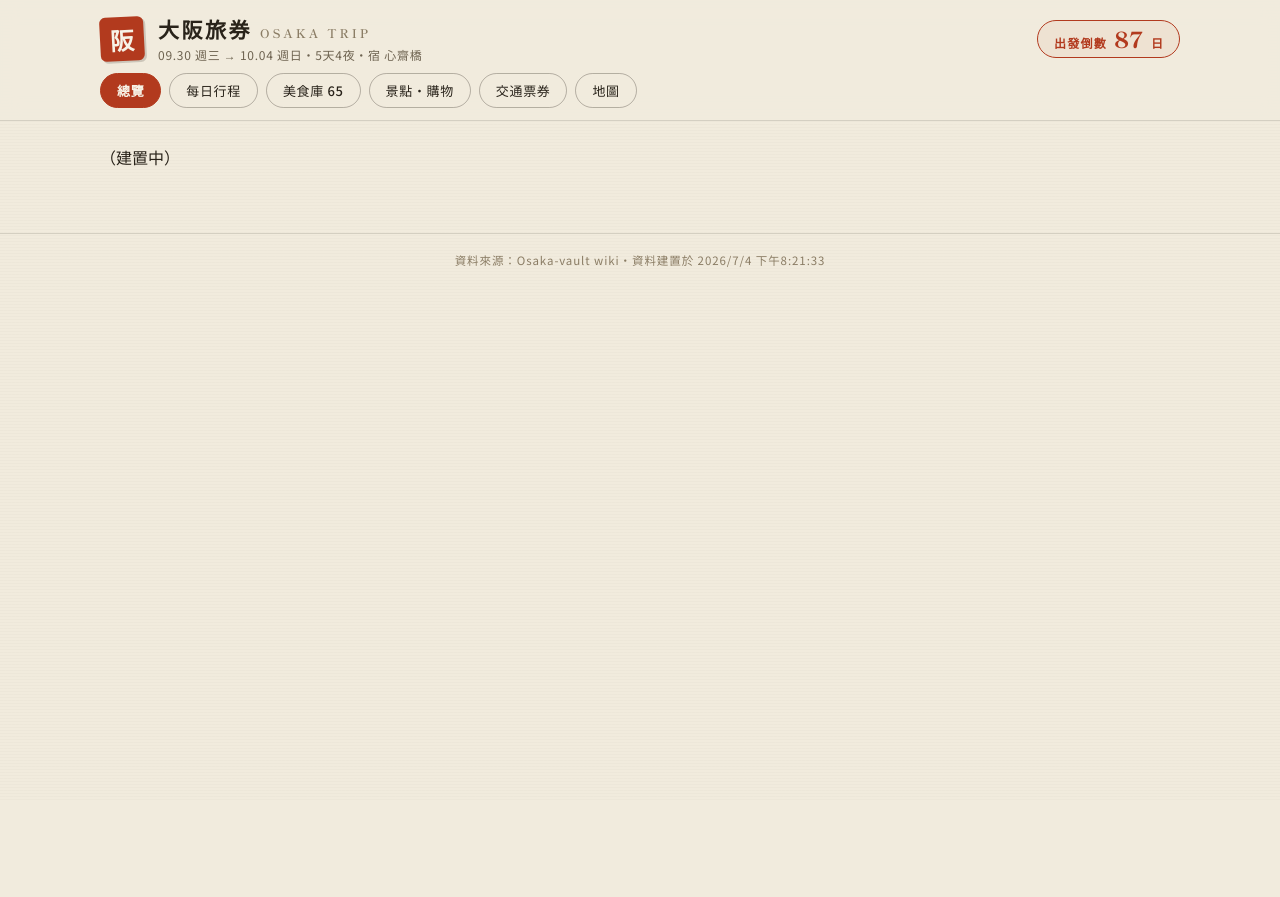
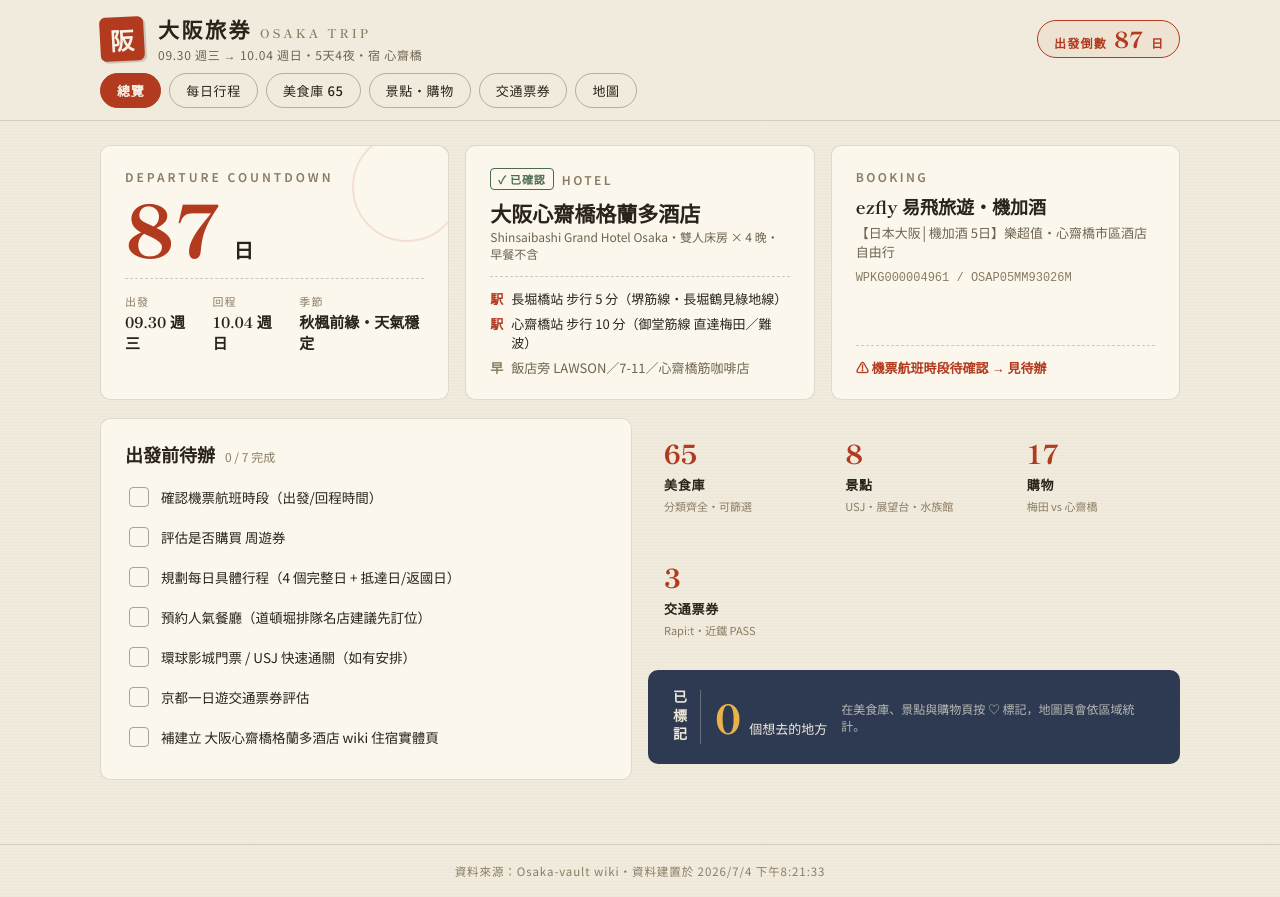
Before and after one commit to hsjinde/Osaka-web, a React (Vite) app: page / in a window 1280 px wide. Before the commit the page ends 800 px from the top, so only its background shows below. Built offline with nearby package versions, Linux system fonts and the light colour scheme.

Commit message:
feat: 總覽頁 + Stamp/Heart 元件
Co-Authored-By: Claude Fable 5 <noreply@anthropic.com>

```diff
--- a/src/pages/Home.tsx
+++ b/src/pages/Home.tsx
@@ -1,3 +1,124 @@
+import { countdownDays } from '../App';
+import { byCategory, meta, overview, todos } from '../data';
+import { useTripState } from '../state/store';
+
 export default function Home() {
-  return <div className="fade-up">（建置中）</div>;
+  const { todosState, toggleTodo, favCount } = useTripState();
+  const f = overview.fields;
+  const cd = countdownDays(meta.tripStart);
+  const done = todos.filter((t) => todosState[t.key]).length;
+
+  const quick: { count: number; label: string; sub: string; hash: string }[] = [
+    { count: byCategory('餐廳').length, label: '美食庫', sub: '分類齊全・可篩選', hash: 'food' },
+    { count: byCategory('景點').length, label: '景點', sub: 'USJ・展望台・水族館', hash: 'places' },
+    { count: byCategory('購物').length, label: '購物', sub: '梅田 vs 心齋橋', hash: 'places' },
+    { count: byCategory('交通').length, label: '交通票券', sub: 'Rapi:t・近鐵 PASS', hash: 'trans' },
+  ];
+
+  return (
+    <div className="fade-up" style={{ display: 'flex', flexDirection: 'column', gap: 18 }}>
+      <div className="ov-grid">
+        {/* 倒數卡 */}
+        <div className="card" style={{ position: 'relative', overflow: 'hidden' }}>
+          <div style={{ position: 'absolute', right: -14, top: -14, width: 110, height: 110, border: '2px solid rgba(178,58,30,.12)', borderRadius: '50%' }} />
+          <div className="label-en">DEPARTURE COUNTDOWN</div>
+          <div style={{ display: 'flex', alignItems: 'baseline', gap: 10, marginTop: 6 }}>
+            <span className="serif" style={{ fontSize: 72, fontWeight: 800, color: 'var(--red)', lineHeight: 1 }}>{cd}</span>
+            <span className="serif" style={{ fontSize: 20, fontWeight: 700 }}>日</span>
+          </div>
+          <div className="dash-top" style={{ display: 'flex', gap: 18, marginTop: 14, paddingTop: 14 }}>
+            {[['出發', f['出發顯示']], ['回程', f['回程顯示']], ['季節', f['季節']]].map(([k, v]) => (
+              <div key={k} style={{ display: 'flex', flexDirection: 'column', gap: 2 }}>
+                <span style={{ fontSize: 11, color: 'var(--brown)', letterSpacing: '.1em' }}>{k}</span>
+                <span className="serif" style={{ fontSize: 15, fontWeight: 700 }}>{v}</span>
+              </div>
+            ))}
+          </div>
+        </div>
+        {/* 飯店卡 */}
+        <div className="card">
+          <div style={{ display: 'flex', alignItems: 'center', gap: 8 }}>
+            <span style={{ fontSize: 11, fontWeight: 700, letterSpacing: '.08em', color: 'var(--green)', border: '1px solid var(--green)', borderRadius: 4, padding: '2px 7px' }}>✓ {f['飯店狀態']}</span>
+            <span className="label-en" style={{ letterSpacing: '.2em' }}>HOTEL</span>
+          </div>
+          <div className="serif" style={{ fontSize: 21, fontWeight: 700, marginTop: 8 }}>{f['飯店']}</div>
+          <div style={{ fontSize: 12, color: 'var(--brown-dk)' }}>{f['飯店副標']}</div>
+          <div className="dash-top" style={{ display: 'flex', flexDirection: 'column', gap: 6, marginTop: 14, paddingTop: 12, fontSize: 13 }}>
+            {overview.transportNotes.map((n) => {
+              const [mark, ...rest] = n.split('｜');
+              return (
+                <div key={n} style={{ display: 'flex', gap: 8 }}>
+                  <span style={{ color: mark === '早' ? 'var(--brown)' : 'var(--red)', fontWeight: 700 }}>{mark}</span>
+                  <span style={{ color: mark === '早' ? 'var(--brown-dk)' : undefined }}>{rest.join('｜')}</span>
+                </div>
+              );
+            })}
+          </div>
+        </div>
+        {/* 訂購卡 */}
+        <div className="card" style={{ display: 'flex', flexDirection: 'column' }}>
+          <div className="label-en" style={{ letterSpacing: '.2em' }}>BOOKING</div>
+          <div className="serif" style={{ fontSize: 18, fontWeight: 700, marginTop: 8 }}>{f['訂購']}</div>
+          <div style={{ fontSize: 13, color: 'var(--brown-dk)', marginTop: 4 }}>{f['產品']}</div>
+          <div style={{ fontSize: 12, color: 'var(--brown)', marginTop: 10, fontFamily: 'ui-monospace, monospace' }}>{f['訂單編號']}</div>
+          <div style={{ flex: 1 }} />
+          {f['訂購提醒'] && (
+            <div className="dash-top" style={{ marginTop: 14, paddingTop: 12, fontSize: 13, color: 'var(--red)', fontWeight: 600 }}>⚠ {f['訂購提醒']}</div>
+          )}
+        </div>
+      </div>
+
+      <div style={{ display: 'grid', gridTemplateColumns: 'repeat(auto-fit, minmax(320px, 1fr))', gap: 16 }}>
+        {/* 待辦 */}
+        <div className="card">
+          <div style={{ display: 'flex', alignItems: 'baseline', gap: 10 }}>
+            <div className="serif" style={{ fontSize: 18, fontWeight: 700 }}>出發前待辦</div>
+            <div style={{ fontSize: 12, color: 'var(--brown)' }}>{done} / {todos.length} 完成</div>
+          </div>
+          <div style={{ display: 'flex', flexDirection: 'column', marginTop: 10 }}>
+            {todos.map((t) => {
+              const on = !!todosState[t.key];
+              return (
+                <button key={t.key} className="btn-plain dash-bottom"
+                  style={{ display: 'flex', alignItems: 'center', gap: 12, padding: '10px 4px' }}
+                  onClick={() => toggleTodo(t.key)}>
+                  <span style={{
+                    flex: 'none', width: 20, height: 20, borderRadius: 4,
+                    border: `1.6px solid ${on ? 'var(--green)' : 'rgba(41,35,26,.4)'}`,
+                    background: on ? 'var(--green)' : 'transparent', color: '#F7F2E6',
+                    display: 'flex', alignItems: 'center', justifyContent: 'center', fontSize: 13, fontWeight: 700,
+                  }}>{on ? '✓' : ''}</span>
+                  <span style={{ fontSize: 13.5, color: on ? 'var(--brown)' : 'var(--ink)', textDecoration: on ? 'line-through' : 'none' }}>{t.text}</span>
+                </button>
+              );
+            })}
+          </div>
+        </div>
+        <div style={{ display: 'flex', flexDirection: 'column', gap: 16 }}>
+          {/* 快速連結 */}
+          <div style={{ display: 'grid', gridTemplateColumns: 'repeat(auto-fit, minmax(140px, 1fr))', gap: 12 }}>
+            {quick.map((q) => (
+              <button key={q.label} className="card btn-plain" style={{ padding: 16, display: 'flex', flexDirection: 'column', gap: 4, cursor: 'pointer' }}
+                onClick={() => { location.hash = q.hash; }}>
+                <span className="serif" style={{ fontSize: 26, fontWeight: 800, color: 'var(--red)' }}>{q.count}</span>
+                <span style={{ fontSize: 13, fontWeight: 600, letterSpacing: '.06em' }}>{q.label}</span>
+                <span style={{ fontSize: 11, color: 'var(--brown)' }}>{q.sub}</span>
+              </button>
+            ))}
+          </div>
+          {/* 收藏統計橫幅 */}
+          <div className="banner-dark" style={{ display: 'flex', flexWrap: 'wrap', gap: 14, alignItems: 'center' }}>
+            <div className="serif" style={{ writingMode: 'vertical-rl', fontSize: 14, fontWeight: 700, letterSpacing: '.3em', borderRight: '1px solid rgba(239,233,218,.3)', paddingRight: 10 }}>已標記</div>
+            <div style={{ display: 'flex', alignItems: 'baseline', gap: 8 }}>
+              <span className="serif" style={{ fontSize: 40, fontWeight: 800, color: 'var(--gold)' }}>{favCount}</span>
+              <span style={{ fontSize: 13 }}>個想去的地方</span>
+            </div>
+            <div style={{ flex: 1, fontSize: 12, color: 'rgba(239,233,218,.72)', minWidth: 150 }}>
+              在美食庫、景點與購物頁按 ♡ 標記，地圖頁會依區域統計。
+            </div>
+          </div>
+        </div>
+      </div>
+    </div>
+  );
 }
```
Also changed, not shown: src/components/Heart.tsx (added, +12 -0 lines), src/components/Stamp.tsx (added, +7 -0 lines).
